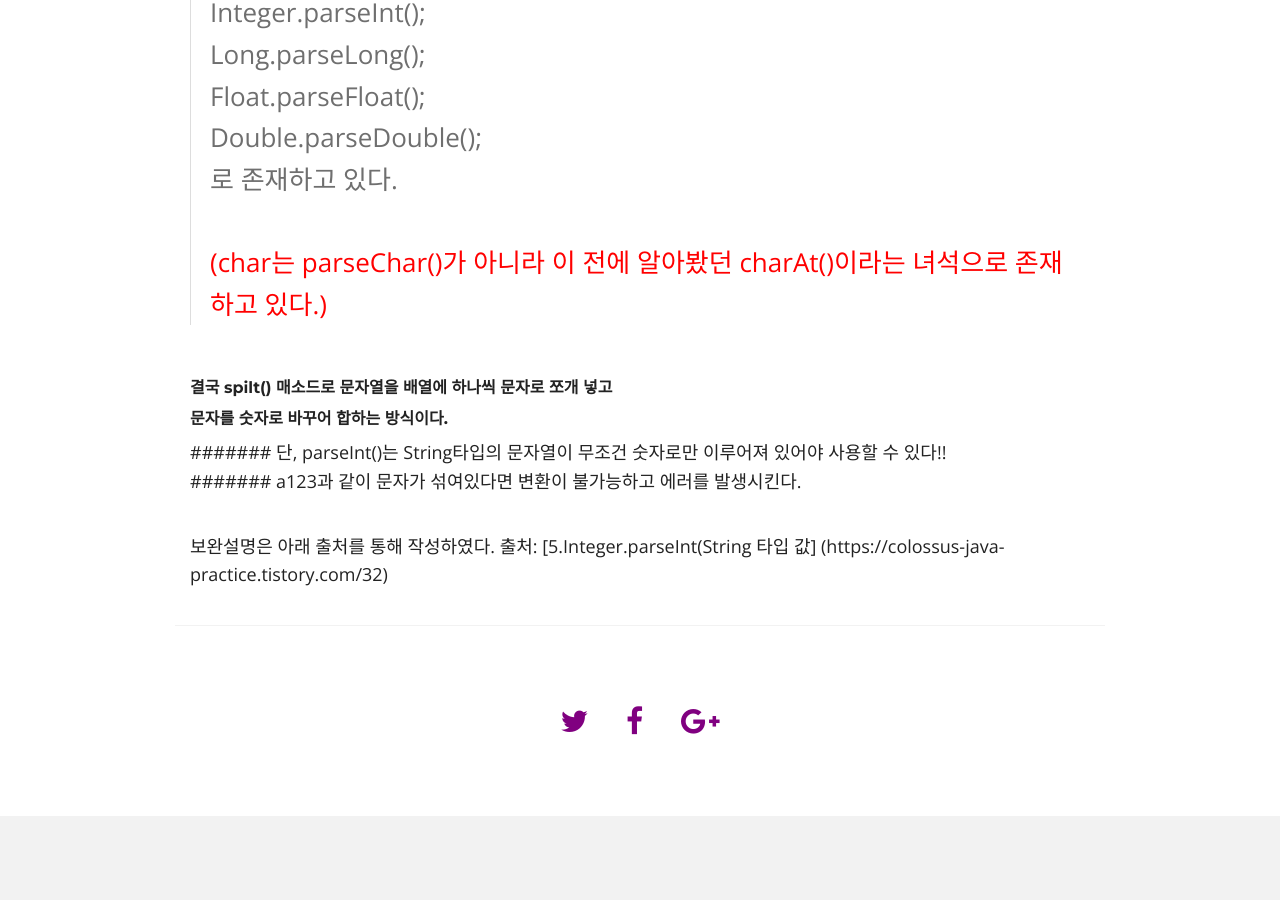
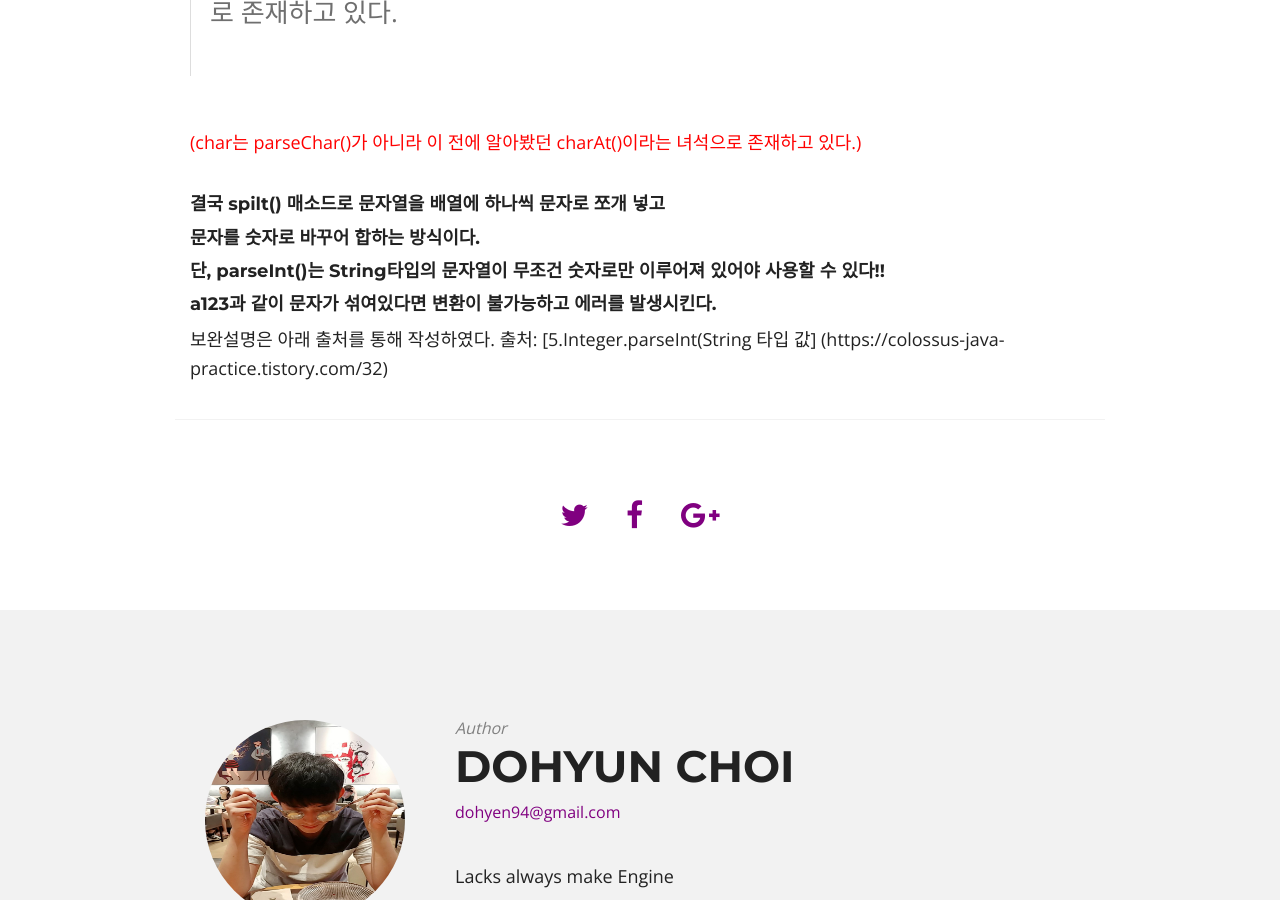
Before and after one commit to DoHyunChoi/dohyunchoi.github.io, a Jekyll site: the page built from _posts/2020-04-26- 하사드 수.markdown, in a window 1280 px wide and 900 px high, scrolled down 2896 px. Built offline with Jekyll 4.4.1, drawn with Linux system fonts in a browser that asks for light colours; nearby versions of some CDN libraries; comment, search, counter and statistics services are not loaded.

Commit message:
Update 2020-04-26- 하사드 수.markdown

```diff
--- a/_posts/2020-04-26- 하사드 수.markdown
+++ b/_posts/2020-04-26- 하사드 수.markdown
@@ -46,16 +46,13 @@
 
 </table>
 
-입출력 예 설명
-- 입출력 예 #1
-10의 모든 자릿수의 합은 1입니다. 10은 1로 나누어 떨어지므로 10은 하샤드 수입니다.
-
+###### 입출력 예 설명
+입출력 예 #1
+- 10의 모든 자릿수의 합은 1입니다. 10은 1로 나누어 떨어지므로 10은 하샤드 수입니다.
 입출력 예 #2
 - 12의 모든 자릿수의 합은 3입니다. 12는 3으로 나누어 떨어지므로 12는 하샤드 수입니다.
-
 입출력 예 #3
 - 11의 모든 자릿수의 합은 2입니다. 11은 2로 나누어 떨어지지 않으므로 11는 하샤드 수가 아닙니다.
-
 입출력 예 #4
 - 13의 모든 자릿수의 합은 4입니다. 13은 4로 나누어 떨어지지 않으므로 13은 하샤드 수가 아닙니다.
 
@@ -129,14 +126,16 @@
 > Float.parseFloat();<br>
 > Double.parseDouble();<br>
 로 존재하고 있다.<br><br>
-<span style="color:red">(char는 parseChar()가 아니라 이 전에 알아봤던 charAt()이라는 녀석으로 존재하고 있다.)</span>
-
-###### 결국 spilt() 매소드로 문자열을 배열에 하나씩 문자로 쪼개 넣고
-###### 문자를 숫자로 바꾸어 합하는 방식이다.
 
 
-####### 단, parseInt()는 String타입의 문자열이 무조건 숫자로만 이루어져 있어야 사용할 수 있다!!
-####### a123과 같이 문자가 섞여있다면 변환이 불가능하고 에러를 발생시킨다.
+<span style="color:red"> (char는 parseChar()가 아니라 이 전에 알아봤던 charAt()이라는 녀석으로 존재하고 있다.)</span>
+
+##### 결국 spilt() 매소드로 문자열을 배열에 하나씩 문자로 쪼개 넣고
+##### 문자를 숫자로 바꾸어 합하는 방식이다.
+
+
+##### 단, parseInt()는 String타입의 문자열이 무조건 숫자로만 이루어져 있어야 사용할 수 있다!!
+##### a123과 같이 문자가 섞여있다면 변환이 불가능하고 에러를 발생시킨다.
 
 보완설명은 아래 출처를 통해 작성하였다.
 출처: [5.Integer.parseInt(String 타입 값] (https://colossus-java-practice.tistory.com/32)
```
